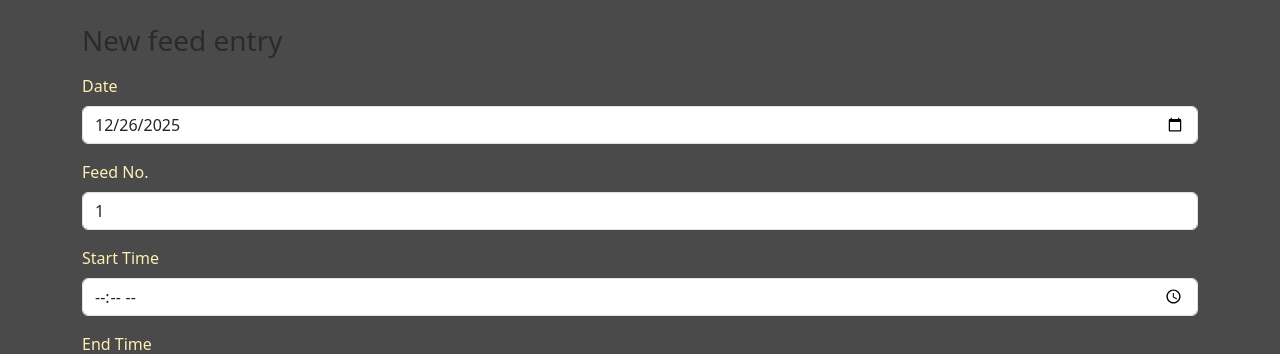
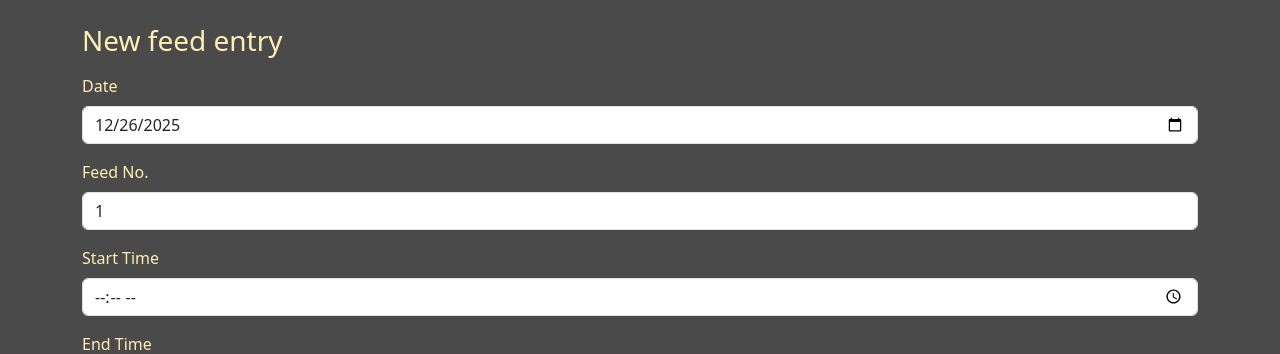
Before and after one commit to supersaiyoon/eli-care-log, a Flask app: page /feed/new in a window 1280 px wide. Shown: the part 134-488 px from the top of the page. Run offline with Flask 3, Linux system fonts and the light colour scheme; data that the repository does not hold is empty; parts of the project's set-up code (start-up, migrations or seed data) failed here and were passed over.

Commit message:
Update new feed form title to use lighter font color

```diff
--- a/templates/feed_new.html
+++ b/templates/feed_new.html
@@ -1,6 +1,6 @@
 {% extends "base.html" %}
 {% block body %}
-    <h3 class="mb-3">New feed entry</h3>
+    <h3 class="mb-3 page-title">New feed entry</h3>
     <form method="post" class="vstack gap-3">
         <div>
             <label class="form-label">Date</label>
```
